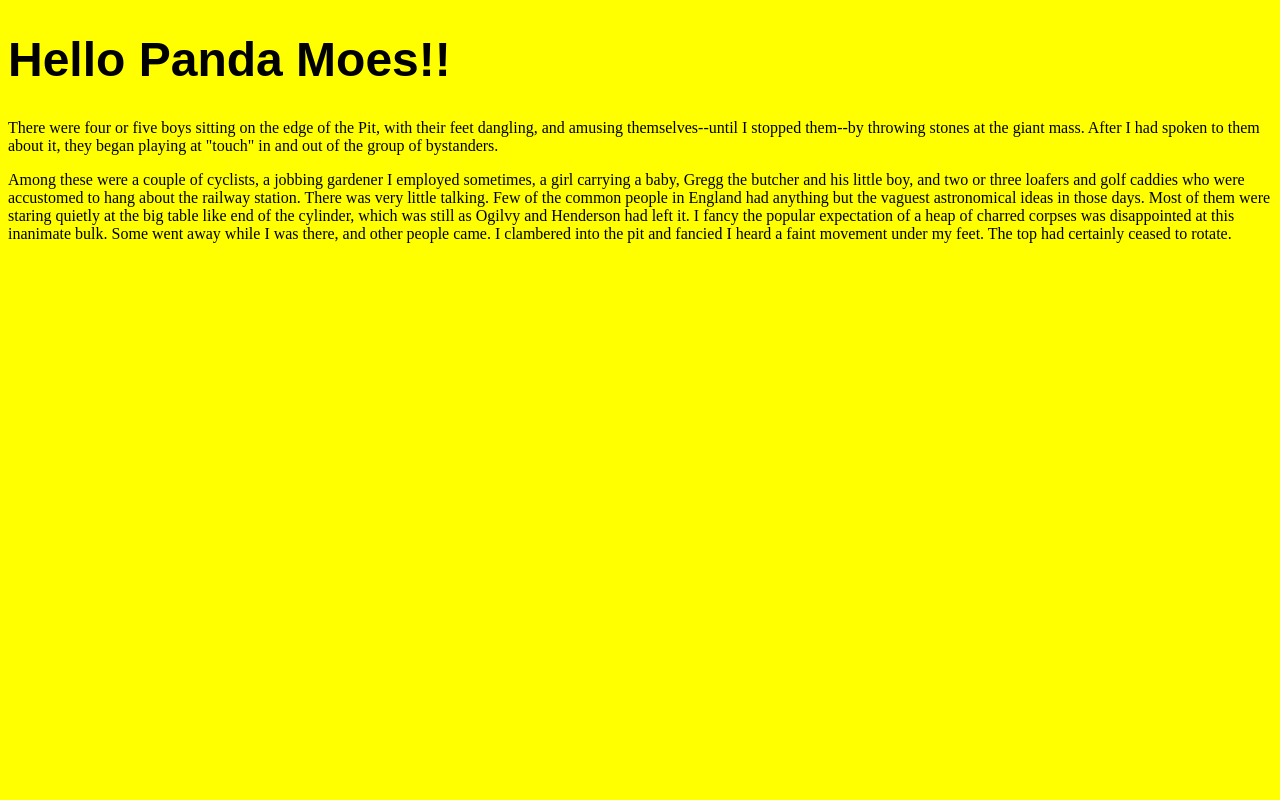
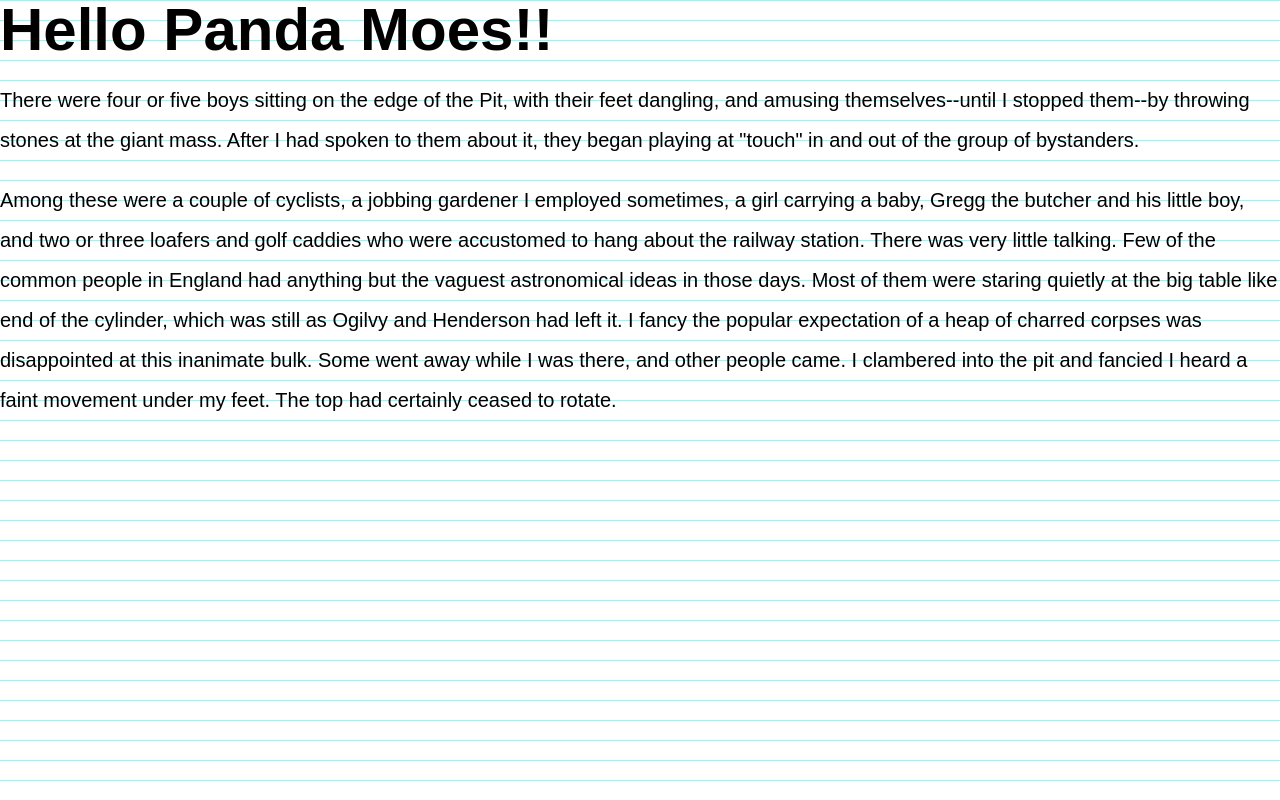
Before and after one commit to byronwong/BUILD-Gulpjs-consolidate, a website: page builds/development/index.html in a window 1280 px wide. Drawn offline with Linux system fonts and the light colour scheme.

Commit message:
adding last work

```diff
--- a/builds/development/index.html
+++ b/builds/development/index.html
@@ -6,7 +6,7 @@
 	<title></title>
 	<link rel="stylesheet" type="text/css" href="/css/main.css">
 </head>
-<body>
+<body class="show-grid">
 
 	<h1>Hello Panda Moes!!</h1>
 
--- a/components/sass/_base.scss
+++ b/components/sass/_base.scss
@@ -1,18 +1,17 @@
-h1 {
-	font-family: sans-serif;
-	font-size:48px;
-}
+// BASE SCSS
+// ---------
 
-// This snytax allows you to select all H1-6
-// #{Headings()}{
-// 	font-family: $headFont;
-// 	font-size:3em;
-// }
+// Global CSS Rules
+
+
+
+
+
 
 .base {
   background-color: yellow;
 }
 
 body {
-	background-color:yellow;
+
 }
--- /dev/null
+++ b/components/sass/_typography.scss
@@ -0,0 +1,62 @@
+
+// Typography
+// ==========
+
+
+// Resources
+// ---------
+
+// http://type-scale.com/ - set type sizing
+// http://www.modularscale.com/
+// https://sassline.com/
+
+
+
+
+
+// Default Block Level item reset
+body,div,dl,dt,dd,ul,ol,li,h1,h2,h3,h4,h5,h6,pre,form,fieldset,p,blockquote,th,td {
+	margin:0;
+	padding:0;
+}
+
+// Vertical Guides
+.show-grid {
+	background-image: -webkit-linear-gradient(top,#0ff 0,rgba(255,255,255,0)1px);
+	background-image: -moz-linear-gradient(top,#0ff 0,rgba(255,255,255,0)1px);
+	background-image: -o-linear-gradient(top,#0ff 0,rgba(255,255,255,0)1px);
+	background-image: linear-gradient(to bottom,#0ff 0,rgba(255,255,255,0)1px);
+	background-repeat: repeat-y;
+	background-size: 100% 1rem;
+}
+
+
+
+
+html {
+	// Normally the default font size is 16px == 1 rem.
+	// By Setting the base font size to 62.5% == 1 rem = 10px
+	// font-size:62.5%;
+	font-size: 20px;
+	font-family: sans-serif;
+}
+
+// This snytax allows you to select all H1-6
+// #{Headings()}{
+// 	font-family: $headFont;
+// 	font-size:3em;
+// }
+
+
+h1 {
+
+	font-size:60px;
+	line-height: 3rem;
+	margin-bottom:1rem;
+}
+
+p {
+	font-size: 20px;
+	line-height: 2rem;
+	margin-bottom:1rem
+}
--- a/components/sass/main.scss
+++ b/components/sass/main.scss
@@ -14,6 +14,7 @@
 @import "mixins";
 @import "base.scss";
 @import "modules";
+@import "typography"
 
 // JS partials
 // @import "pixgrid";
--- a/gulpfile.js
+++ b/gulpfile.js
@@ -8,7 +8,7 @@ var gulp = require('gulp'),	// asks node to get the gulp library and assign to v
 	uglify = require('gulp-uglify'),
 	//minify = require('gulp-minify'),
 	minifyHTML = require('gulp-minify-html'),
-	browserify = require('gulp-browserify'),
+	//browserify = require('gulp-browserify'),
 	sass = require('gulp-ruby-sass'),
 	concat = require('gulp-concat'),
 	//plumber = require('gulp-plumber'),
```
Also changed, not shown: README.md, builds/development/css/main.css, builds/development/js/data.json (line endings or trailing spaces), builds/development/js/script.js (line endings or trailing spaces), builds/production/css/main.css, builds/production/js/data.json (line endings or trailing spaces), components/coffee/tagline.coffee (line endings or trailing spaces), components/sass/_mixins.scss (line endings or trailing spaces), components/sass/_modules.scss (line endings or trailing spaces), components/sass/_variables.scss (line endings or trailing spaces), components/scripts/script1.js (line endings or trailing spaces), components/scripts/script2.js (line endings or trailing spaces), notes/NotesGulp.md (line endings or trailing spaces), 1 other file.
